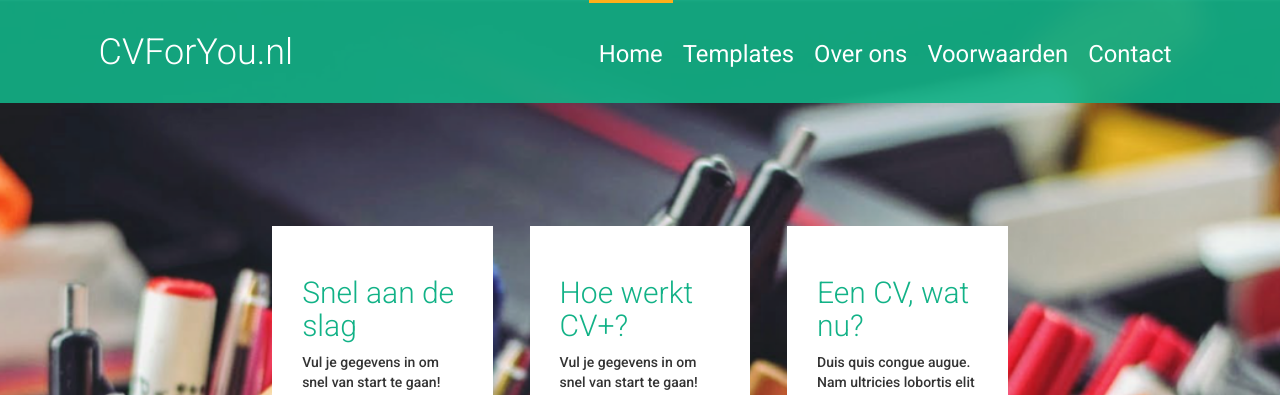
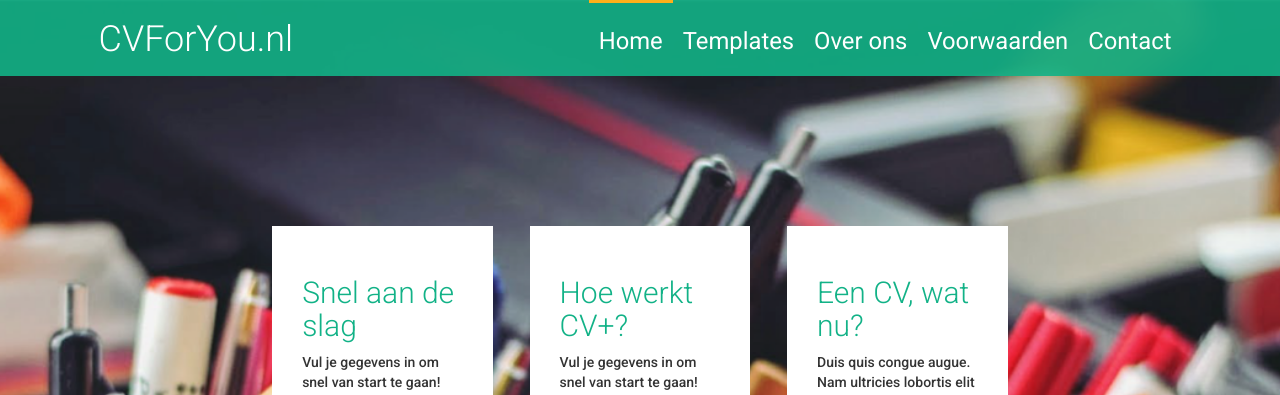
Before and after one commit to DemienD/CurriculumVitae_LineaOpus, a PHP site: page / in a window 1280 px wide. Shown: the top 395 px of the page. Run offline with PHP 8.4, Linux system fonts and the light colour scheme; some libraries are stand-ins or nearby versions.

Commit message:
Menubar is shorter now

```diff
--- a/inc/styles/main.css
+++ b/inc/styles/main.css
@@ -26,8 +26,8 @@ ul {
 
 header {
   width: 100%;
-  height: 103px;
-  line-height: 103px;
+  height: 9.5vh;
+  line-height: 9.5vh;
   background-color: rgba(18, 178, 135, .9);
   margin: 0;
   position: fixed;
@@ -60,7 +60,7 @@ nav.main-menu ul li{
 
 nav.main-menu ul li a{
   padding: 0 10px;
-  height: 99px;
+  height: 100%;
   color: #fff;
   border-top: 3px rgba(0, 0, 0, 0) solid;
 }
```
